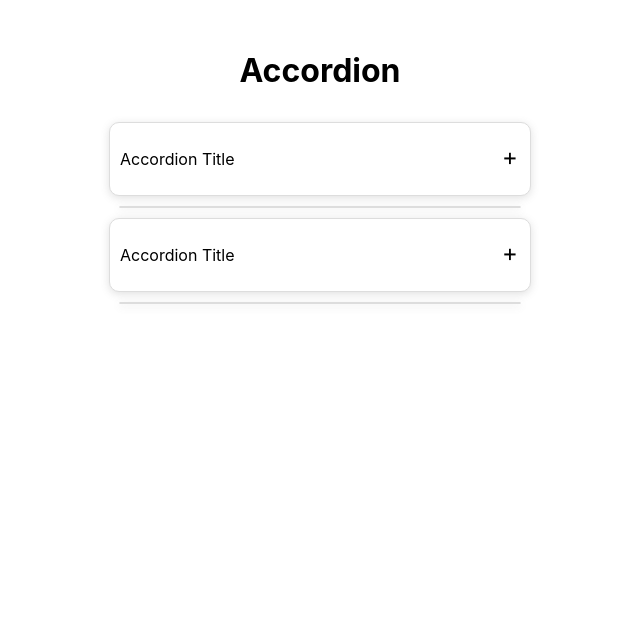
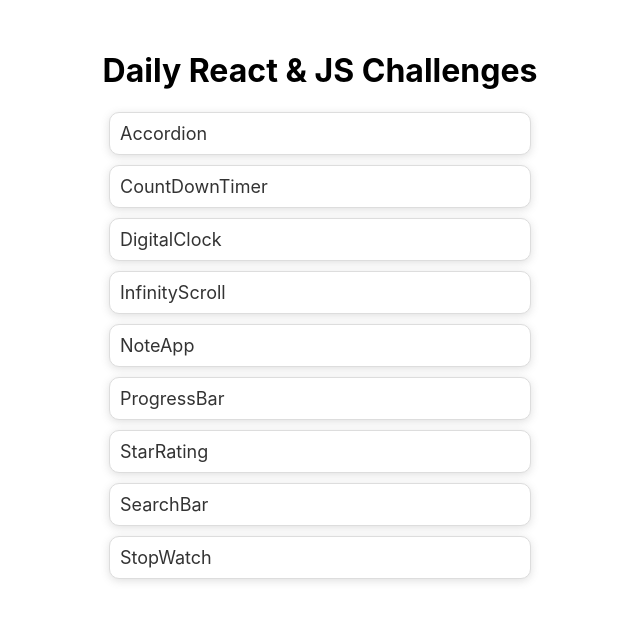
Before and after one commit to AdityaGowda/dailyJS, a React (Create React App) app: page / in a window 1280 px wide. Shown: the top 620 px of the page, without its empty margins (320-960 px from the left). Built offline with nearby package versions, Linux system fonts and the light colour scheme.

Commit message:
Added router

```diff
--- a/src/App.css
+++ b/src/App.css
@@ -287,6 +287,12 @@ body {
 .width100 {
   width: 100%;
 }
+.width93 {
+  width: 93%;
+}
+.gap20 {
+  gap: 20px;
+}
 .button-2 {
   background-color: rgba(51, 51, 51, 0.05);
   border-radius: 8px;
@@ -327,6 +333,7 @@ body {
   transform: translate(-50%, -50%);
   border-radius: 10px;
   max-height: 300px;
+  padding: 2%;
 }
 
 .center-top-div {
@@ -414,6 +421,22 @@ input[type="text"]::placeholder {
 .align-start {
   align-items: start;
 }
+.homeContainer .list {
+  width: 93%;
+  color: #333333;
+  max-width: 400px;
+  background-color: white;
+  border: 1px solid #ddd;
+  box-shadow: rgba(99, 99, 99, 0.2) 0px 2px 8px 0px;
+  justify-content: flex-start;
+  border-radius: 10px;
+  max-height: 400px;
+  padding: 10px;
+  text-decoration: none;
+}
+.homeContainer {
+  gap: 10px;
+}
 /* :::::::::::: accordion ::::::::::::: */
 .accordionContainer {
   width: 93%;
--- a/src/App.js
+++ b/src/App.js
@@ -1,4 +1,6 @@
 import "./App.css";
+import { BrowserRouter as Router, Routes, Route } from "react-router-dom";
+import { useState } from "react";
 import Accordion from "./comp/accordion/accordion";
 import Carousel from "./comp/carousel/carousel";
 import CountDownTimer from "./comp/countdownTimer/countdownTimer";
@@ -9,12 +11,42 @@ import ProgressBar from "./comp/Progressbar/progressbar";
 import StarRating from "./comp/ratingSystem/ratingSystem";
 import SearchBar from "./comp/searchbar/searchbar";
 import StopWatch from "./comp/stopwatch/stopwatch";
+import Home from "./comp/home/home";
+
+// Store all components in an object
+const components = {
+  Accordion,
+  CountDownTimer,
+  DigitalClock,
+  InfinityScroll,
+  NoteApp,
+  ProgressBar,
+  StarRating,
+  SearchBar,
+  StopWatch,
+};
 
 function App() {
+  const [importNames] = useState(Object.keys(components));
+
   return (
-    <div className="App">
-      <Accordion />
-    </div>
+    <>
+      <Router>
+        <Routes>
+          <Route path="/" element={<Home componentNames={importNames} />} />
+          {importNames.map((name, i) => {
+            const Component = components[name];
+            return (
+              <Route
+                key={i}
+                path={`/${name.toLowerCase()}`}
+                element={<Component />}
+              />
+            );
+          })}
+        </Routes>
+      </Router>
+    </>
   );
 }
 
--- a/src/comp/countdownTimer/countdownTimer.js
+++ b/src/comp/countdownTimer/countdownTimer.js
@@ -85,25 +85,29 @@ export default function CountDownTimer() {
 
   return (
     <div className="center-div flex flex-col">
-      <div className="flex gap10">
+      <h1>Count down timer</h1>
+      <div className="flex gap10 align-center">
         <input
           type="text"
           className="font-3xl width50"
           value={showHours}
           onChange={(e) => updateHour(e)}
         />
+        <span>Hrs</span>
         <input
           type="text"
           className="font-3xl width50"
           value={showMin}
           onChange={(e) => updateMin(e)}
         />
+        <span>Min</span>
         <input
           type="text"
           className="font-3xl width50"
           value={showSec}
           onChange={(e) => updateSec(e)}
-        />
+        />{" "}
+        <span>Sec</span>
       </div>
       <div className="flex gap10 mt-30">
         <button className="button-2 pointer" onClick={stop}>
--- /dev/null
+++ b/src/comp/home/home.js
@@ -0,0 +1,22 @@
+import { useState } from "react";
+import { Link } from "react-router-dom";
+
+export default function Home({ componentNames }) {
+  const [components] = useState(componentNames);
+  return (
+    <center className="p-30 ">
+      <h1>Daily React & JS Challenges</h1>
+      <div className="homeContainer flex flex-col align-center">
+        {components.map((v, i) => (
+          <Link
+            to={`/${v.toLowerCase()}`}
+            className="list flex font-lg pointer"
+            key={i}
+          >
+            {v}
+          </Link>
+        ))}
+      </div>
+    </center>
+  );
+}
--- a/src/comp/infinityScroll/infinityScroll.js
+++ b/src/comp/infinityScroll/infinityScroll.js
@@ -45,7 +45,7 @@ export default function InfinityScroll() {
         {getCardDetails.map((v, i) => {
           return (
             <div className="card  p-20 m-10">
-              <h>{v.title}</h>
+              <p className="font-lg">{v.title}</p>
               <p>{v.body}</p>
             </div>
           );
@@ -63,8 +63,9 @@ function ImSpinner9(props) {
       fill="currentColor"
       strokeWidth={0}
       viewBox="0 0 16 16"
-      height="1em"
-      width="1em"
+      height="5em"
+      width="5em"
+      className="mb-20"
       {...props}
     >
       <path d="M8 0c-4.355 0-7.898 3.481-7.998 7.812 0.092-3.779 2.966-6.812 6.498-6.812 3.59 0 6.5 3.134 6.5 7 0 0.828 0.672 1.5 1.5 1.5s1.5-0.672 1.5-1.5c0-4.418-3.582-8-8-8zM8 16c4.355 0 7.898-3.481 7.998-7.812-0.092 3.779-2.966 6.812-6.498 6.812-3.59 0-6.5-3.134-6.5-7 0-0.828-0.672-1.5-1.5-1.5s-1.5 0.672-1.5 1.5c0 4.418 3.582 8 8 8z" />
--- a/src/comp/noteapp/notapp.js
+++ b/src/comp/noteapp/notapp.js
@@ -21,9 +21,9 @@ export default function NoteApp() {
     });
   }
   return (
-    <div className="center-div flex flex-col p-30 justify-start">
-      <p className="mb-20">Note App</p>
-      <div className="flex justify-center">
+    <div className="center-div flex flex-col  justify-start">
+      <h1 className="mb-20">Note App</h1>
+      <div className="flex justify-center width93">
         <input
           type="text"
           value={textInput}
@@ -37,13 +37,13 @@ export default function NoteApp() {
       </div>
       {storeNote.length > 0 && (
         <div
-          className="width100 pr-10 mt-25"
-          style={{ maxHeight: "100px", overflowY: "scroll" }}
+          className="width100 pr-10 mt-10"
+          style={{ maxHeight: "110px", overflowY: "scroll" }}
         >
           <ul className="">
             {storeNote.map((v, i) => {
               return (
-                <div className="flex  align-center justify-spacebetween my-10">
+                <div className="flex  align-center justify-spacebetween m-10">
                   <li>{v}</li>
                   <div
                     className="button-2"
@@ -51,7 +51,7 @@ export default function NoteApp() {
                       deleteNote(i);
                     }}
                   >
-                    R
+                    <AiOutlineDelete />
                   </div>
                 </div>
               );
@@ -62,3 +62,19 @@ export default function NoteApp() {
     </div>
   );
 }
+
+function AiOutlineDelete(props) {
+  return (
+    <svg
+      stroke="currentColor"
+      fill="currentColor"
+      strokeWidth={0}
+      viewBox="0 0 1024 1024"
+      height="1em"
+      width="1em"
+      {...props}
+    >
+      <path d="M360 184h-8c4.4 0 8-3.6 8-8v8h304v-8c0 4.4 3.6 8 8 8h-8v72h72v-80c0-35.3-28.7-64-64-64H352c-35.3 0-64 28.7-64 64v80h72v-72zm504 72H160c-17.7 0-32 14.3-32 32v32c0 4.4 3.6 8 8 8h60.4l24.7 523c1.6 34.1 29.8 61 63.9 61h454c34.2 0 62.3-26.8 63.9-61l24.7-523H888c4.4 0 8-3.6 8-8v-32c0-17.7-14.3-32-32-32zM731.3 840H292.7l-24.2-512h487l-24.2 512z" />
+    </svg>
+  );
+}
--- a/src/comp/searchbar/searchbar.js
+++ b/src/comp/searchbar/searchbar.js
@@ -50,7 +50,7 @@ export default function SearchBar() {
 
   return (
     <div className="center-div flex-col p-20">
-      <h className="font-xl mb-20">Search Bar</h>
+      <h1 className="font-xl mb-20">Search Bar</h1>
       <input
         type="text"
         value={searchedText}
--- a/src/comp/stopwatch/stopwatch.js
+++ b/src/comp/stopwatch/stopwatch.js
@@ -46,8 +46,9 @@ export default function StopWatch() {
 
   return (
     <div className="center-div flex flex-col ">
+      <h1>StopWatch</h1>
       <p className="font-3xl flex">{stopwatchTimer}</p>
-      <div className="flex gap-10 mt-10">
+      <div className="flex gap20 mt-10">
         <button className="button-2 pointer" onClick={stopTimer}>
           Stop
         </button>
```
